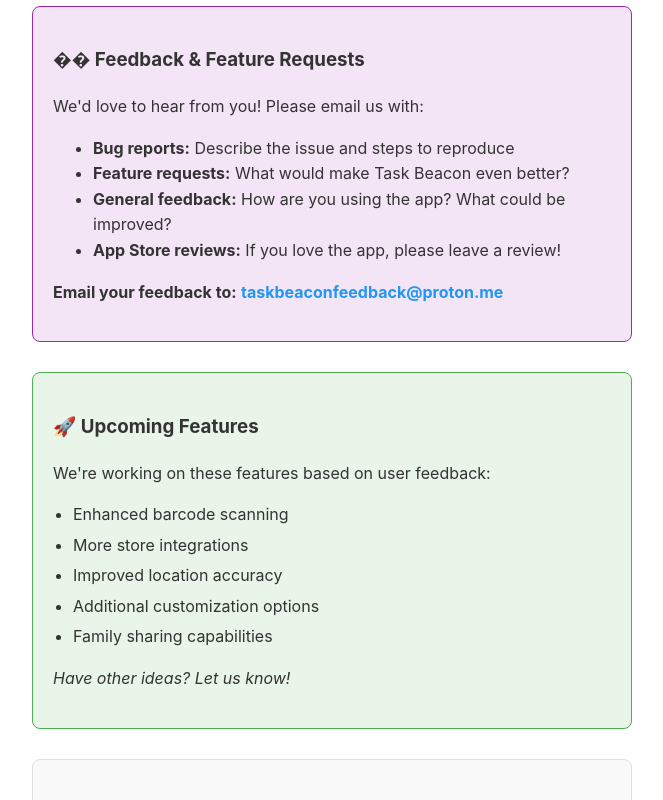
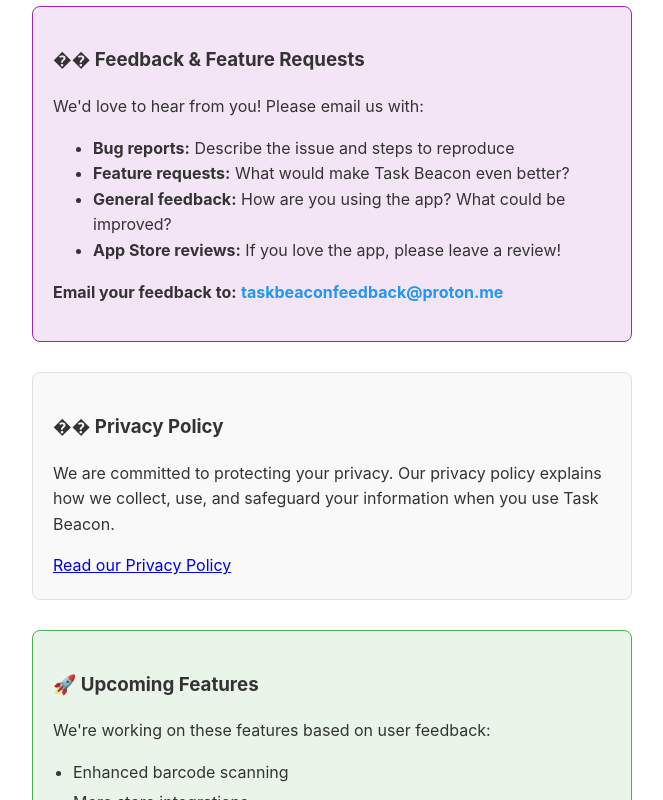
Before and after one commit to TaskBeaconSupport/taskbeaconsupportandfeedback.github.io, a plain HTML site: page index.html in a window 1280 px wide. Shown: the part 441-1241 px from the top of the page, without its empty margins (308-971 px from the left). Drawn offline with Linux system fonts and the light colour scheme.

Commit message:
Update index.html
added privacy policy section

```diff
--- a/index.html
+++ b/index.html
@@ -77,6 +77,12 @@
         </ul>
 
         <p><strong>Email your feedback to:</strong> <a href="mailto:taskbeaconfeedback@proton.me" class="email-link">taskbeaconfeedback@proton.me</a></p>
+
+    </div>
+        <div class="section">
+        <h3>�� Privacy Policy</h3>
+        <p>We are committed to protecting your privacy. Our privacy policy explains how we collect, use, and safeguard your information when you use Task Beacon.</p>
+        <a href="https://taskbeaconsupport.github.io/taskbeaconsupportandfeedback/PrivacyPolicy" class="privacy-link">Read our Privacy Policy</a>
     </div>
 
     <div class="section feature-list">
```
